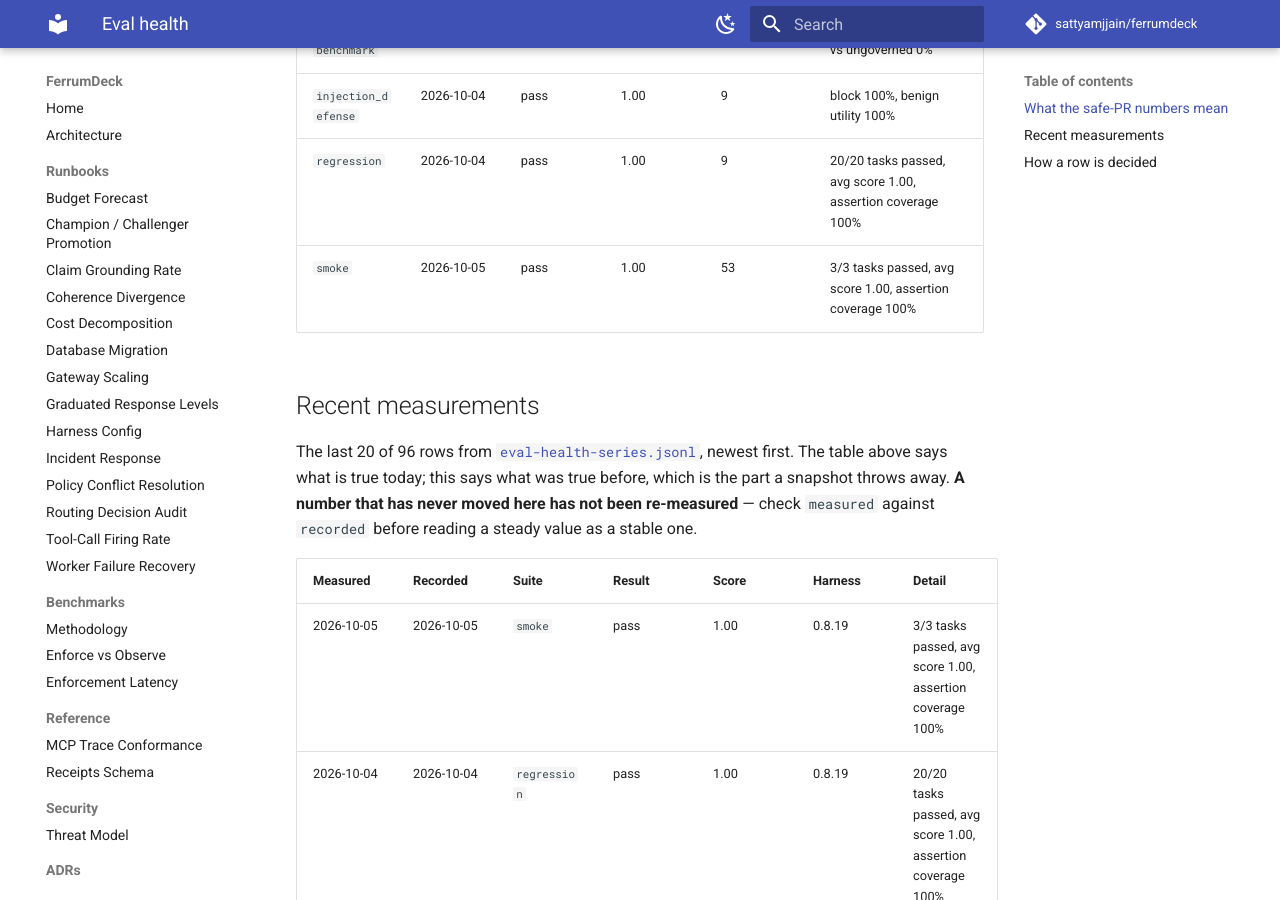
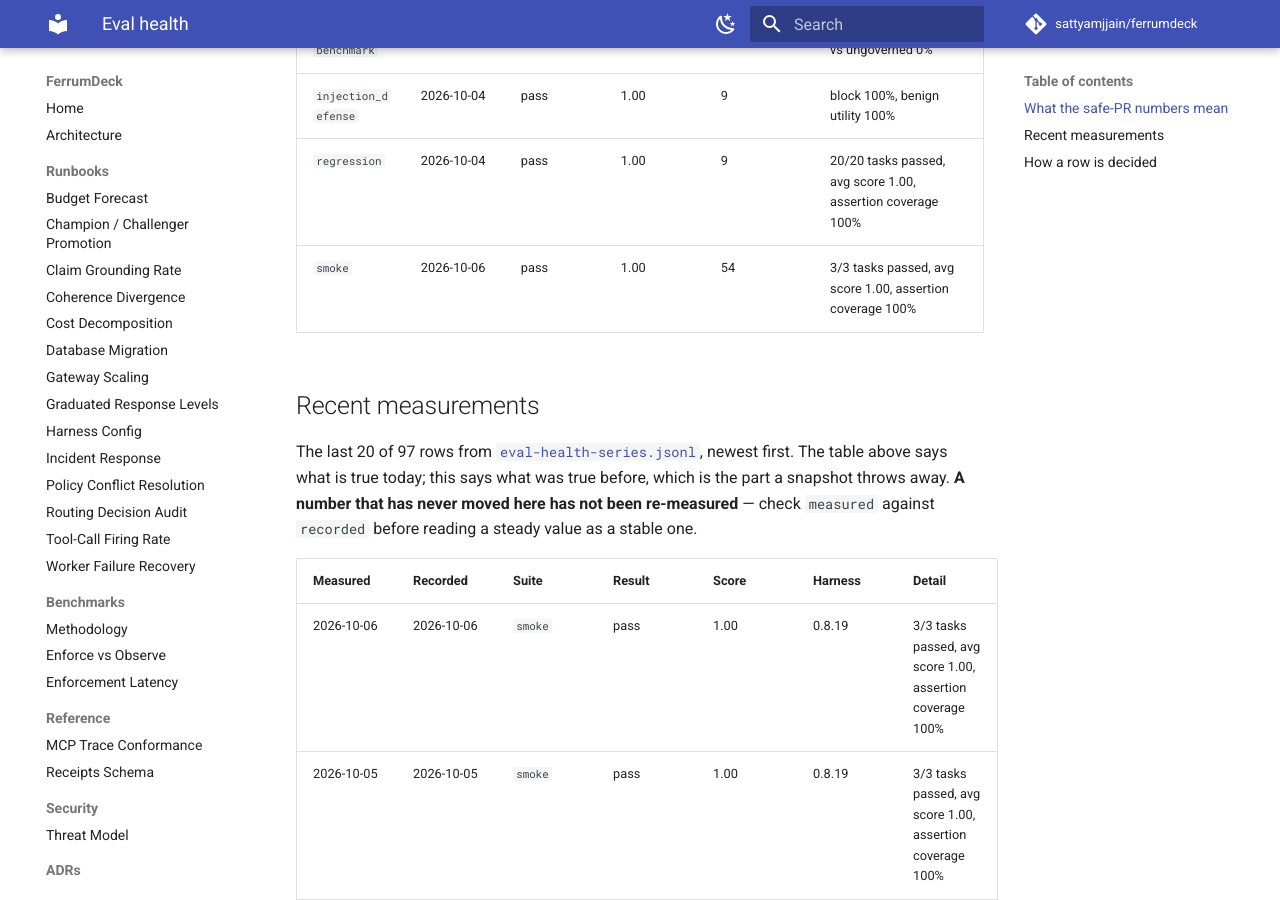
Before and after one commit to sattyamjjain/ferrumdeck, an MkDocs documentation site: the page built from docs/eval-health.md, in a window 1280 px wide and 900 px high, scrolled down 1531 px. Built offline with MkDocs 1.6.1 and Material for MkDocs 9.7.7, drawn with Linux system fonts in a browser that asks for light colours; comment, search, counter and statistics services are not loaded; some of the changed text lies outside the part shown.

Commit message:
docs(evals): refresh eval health + append series 2026-10-06 [skip ci]

```diff
--- a/docs/eval-health.md
+++ b/docs/eval-health.md
@@ -25,14 +25,15 @@ So neither number was ever evidence about the agent. The response is to rescope
 | `governed-benchmark` | 2026-10-04 | pass | 1.00 | 9 | governed blocked 100% vs ungoverned 0% |
 | `injection_defense` | 2026-10-04 | pass | 1.00 | 9 | block 100%, benign utility 100% |
 | `regression` | 2026-10-04 | pass | 1.00 | 9 | 20/20 tasks passed, avg score 1.00, assertion coverage 100% |
-| `smoke` | 2026-10-05 | pass | 1.00 | 53 | 3/3 tasks passed, avg score 1.00, assertion coverage 100% |
+| `smoke` | 2026-10-06 | pass | 1.00 | 54 | 3/3 tasks passed, avg score 1.00, assertion coverage 100% |
 
 ## Recent measurements
 
-The last 20 of 96 rows from [`eval-health-series.jsonl`](eval-health-series.jsonl), newest first. The table above says what is true today; this says what was true before, which is the part a snapshot throws away. **A number that has never moved here has not been re-measured** — check `measured` against `recorded` before reading a steady value as a stable one.
+The last 20 of 97 rows from [`eval-health-series.jsonl`](eval-health-series.jsonl), newest first. The table above says what is true today; this says what was true before, which is the part a snapshot throws away. **A number that has never moved here has not been re-measured** — check `measured` against `recorded` before reading a steady value as a stable one.
 
 | Measured | Recorded | Suite | Result | Score | Harness | Detail |
 | --- | --- | --- | --- | --- | --- | --- |
+| 2026-10-06 | 2026-10-06 | `smoke` | pass | 1.00 | 0.8.19 | 3/3 tasks passed, avg score 1.00, assertion coverage 100% |
 | 2026-10-05 | 2026-10-05 | `smoke` | pass | 1.00 | 0.8.19 | 3/3 tasks passed, avg score 1.00, assertion coverage 100% |
 | 2026-10-04 | 2026-10-04 | `regression` | pass | 1.00 | 0.8.19 | 20/20 tasks passed, avg score 1.00, assertion coverage 100% |
 | 2026-10-04 | 2026-10-04 | `injection_defense` | pass | 1.00 | 0.8.19 | block 100%, benign utility 100% |
@@ -64,4 +64,4 @@ The file is append-only and never rewritten by the refresh job. A row found to b
 | `governed-benchmark` | the governed run blocks 100% of unsafe actions |
 | `eval_<suite>_<ts>` (LLM suites) | every task passed (`failed_tasks == 0`) |
 
-_Generated 2026-10-05 08:29 UTC._
+_Generated 2026-10-06 08:40 UTC._
```
Also changed, not shown: other parts of docs/eval-health.md (+0 -1 lines), 2 other files.
